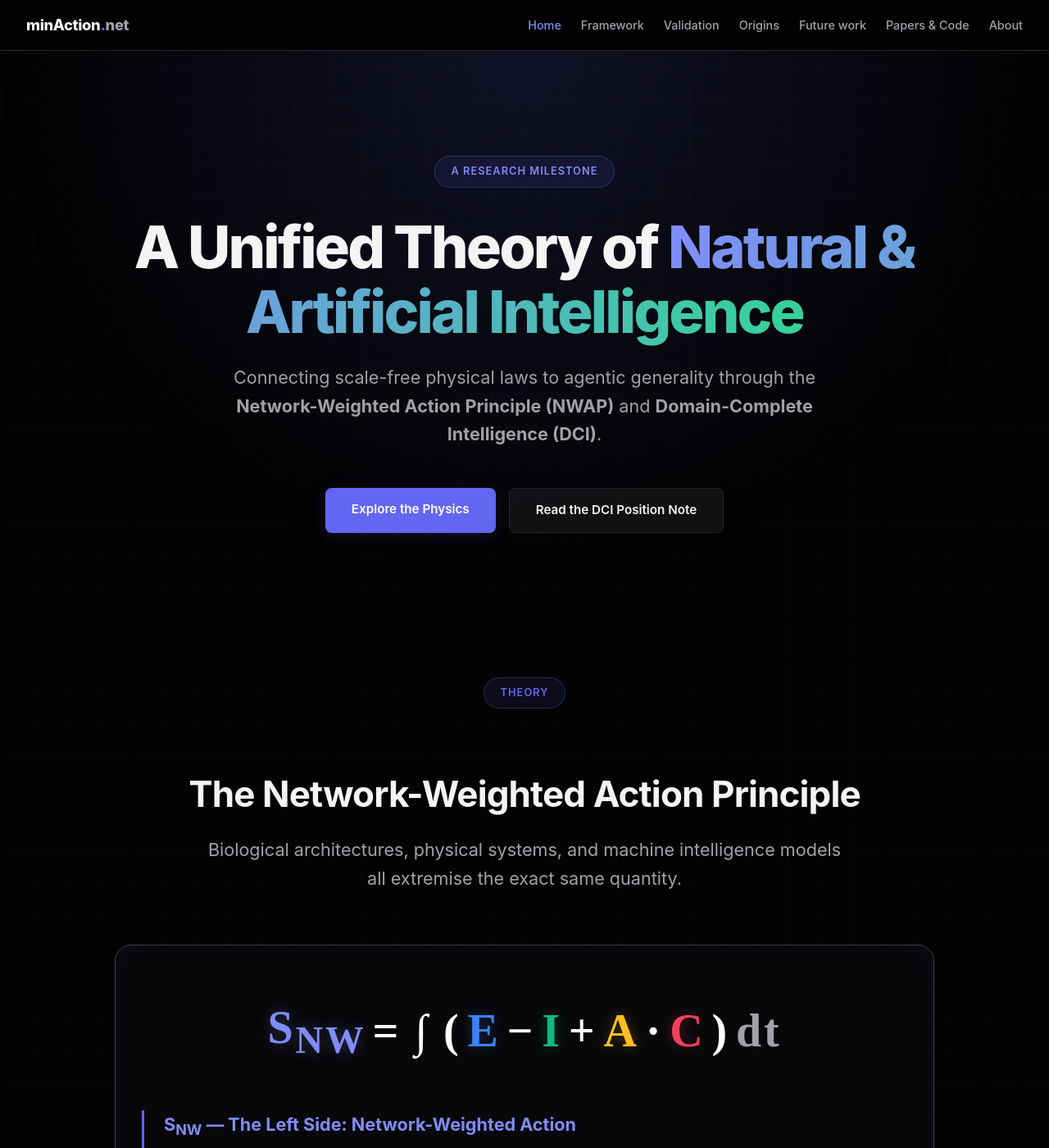
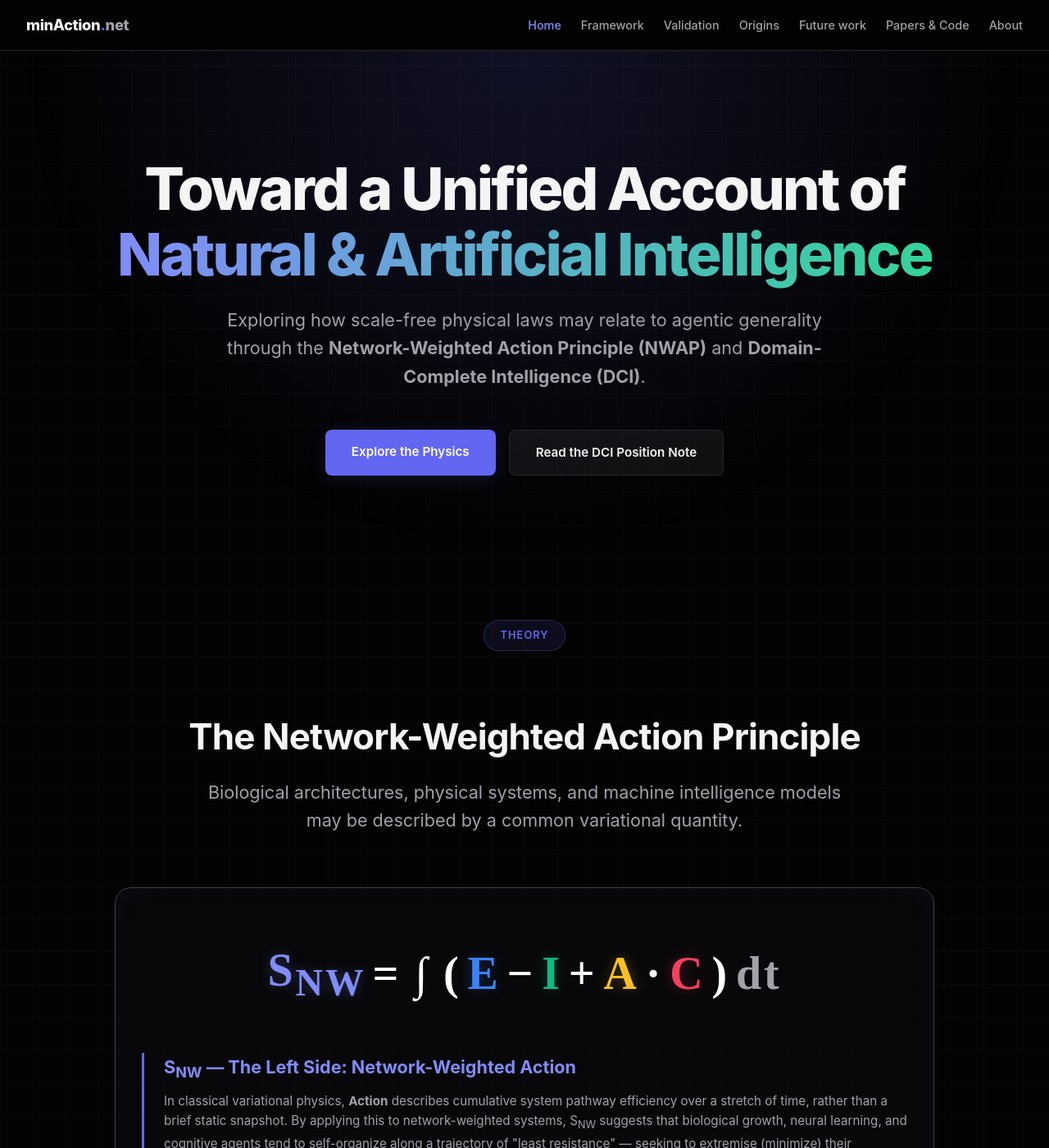
Before and after one commit to martinfrasch/minaction-net, a Jekyll site: the page built from index.html, in a window 1280 px wide and 1400 px high. Shown: the whole window at 82% size. Built offline with Jekyll 4.4.1, drawn with Linux system fonts in a browser that asks for light colours; some of the changed text lies outside the part shown.

Commit message:
Tone down landing page claims: remove milestone badge, soften declarative framing
Co-Authored-By: Claude Opus 4.8 (1M context) <noreply@anthropic.com>

```diff
--- a/index.html
+++ b/index.html
@@ -596,9 +596,8 @@ footer .imprint-fine a { color: #52525b; }
 </nav>
 
 <header>
-  <span class="badge">A Research Milestone</span>
-  <h1>A Unified Theory of <span>Natural &amp; Artificial Intelligence</span></h1>
-  <p class="subtitle">Connecting scale-free physical laws to agentic generality through the <strong>Network-Weighted Action Principle (NWAP)</strong> and <strong>Domain-Complete Intelligence (DCI)</strong>.</p>
+  <h1>Toward a Unified Account of <span>Natural &amp; Artificial Intelligence</span></h1>
+  <p class="subtitle">Exploring how scale-free physical laws may relate to agentic generality through the <strong>Network-Weighted Action Principle (NWAP)</strong> and <strong>Domain-Complete Intelligence (DCI)</strong>.</p>
   <div class="cta-group">
     <a href="#framework" class="btn btn-primary">Explore the Physics</a>
     <a href="#dci" class="btn btn-secondary">Read the DCI Position Note</a>
@@ -609,7 +608,7 @@ footer .imprint-fine a { color: #52525b; }
   <div class="section-header">
     <span class="badge" style="color:var(--accent-indigo)">Theory</span>
     <h2>The Network-Weighted Action Principle</h2>
-    <p class="subtitle" style="margin-bottom: 0;">Biological architectures, physical systems, and machine intelligence models all extremise the exact same quantity.</p>
+    <p class="subtitle" style="margin-bottom: 0;">Biological architectures, physical systems, and machine intelligence models may be described by a common variational quantity.</p>
   </div>
 
   <div class="formula-container">
@@ -621,7 +620,7 @@ footer .imprint-fine a { color: #52525b; }
       <div class="left-side-explain">
         <h3><span class="term-s">S<sub>NW</sub></span> &mdash; The Left Side: Network-Weighted Action</h3>
         <p style="color: var(--text-secondary); margin-top: 0; font-size: 0.95rem; line-height: 1.6;">
-          In classical variational physics, <strong>Action</strong> describes cumulative system pathway efficiency over a stretch of time, rather than a brief static snapshot. By applying this to network-weighted systems, <span class="term-s">S<sub>NW</sub></span> dictates that biological growth, neural learning, and cognitive agents naturally self-organize along a trajectory of "least resistance" &mdash; seeking to extremise (minimize) their structural cost of existence.
+          In classical variational physics, <strong>Action</strong> describes cumulative system pathway efficiency over a stretch of time, rather than a brief static snapshot. By applying this to network-weighted systems, <span class="term-s">S<sub>NW</sub></span> suggests that biological growth, neural learning, and cognitive agents tend to self-organize along a trajectory of "least resistance" &mdash; seeking to extremise (minimize) their structural cost of existence.
         </p>
       </div>
 
@@ -760,7 +759,7 @@ footer .imprint-fine a { color: #52525b; }
     <div>
       <span class="badge" style="color:#a78bfa">The Missing Rung</span>
       <h2>Domain-Complete Intelligence (DCI)</h2>
-      <p class="subtitle" style="margin-left:0;">Grounded in NWAP, we propose DCI as the mathematical bridge connecting fluid reasoning (ARC-AGI Level 2) with true, universal agentic AGI.</p>
+      <p class="subtitle" style="margin-left:0;">Grounded in NWAP, we propose DCI as a candidate bridge connecting fluid reasoning (ARC-AGI Level 2) with general agentic AI.</p>
       <p style="color:var(--text-secondary); margin-bottom: 1.5rem;">Unlike current monolithic artificial architectures optimized purely for prediction error, DCI operates via an <strong>Object-Meta Reflexivity Loop</strong>. This aligns the object execution domain directly with the high-level variational action functional.</p>
 
       <div class="scale-stack">
@@ -797,7 +796,7 @@ footer .imprint-fine a { color: #52525b; }
         </div>
       </div>
       <p style="font-size:0.85rem; color:var(--text-secondary); text-align:center; margin-top:1.5rem; line-height:1.4;">
-        <i>"Meaning"—the successful reduction of uncertainty through physical action—takes the exact same shape at every structural scale.</i>
+        <i>"Meaning"—the successful reduction of uncertainty through physical action—takes a similar shape across structural scales.</i>
       </p>
     </div>
   </div>
```
